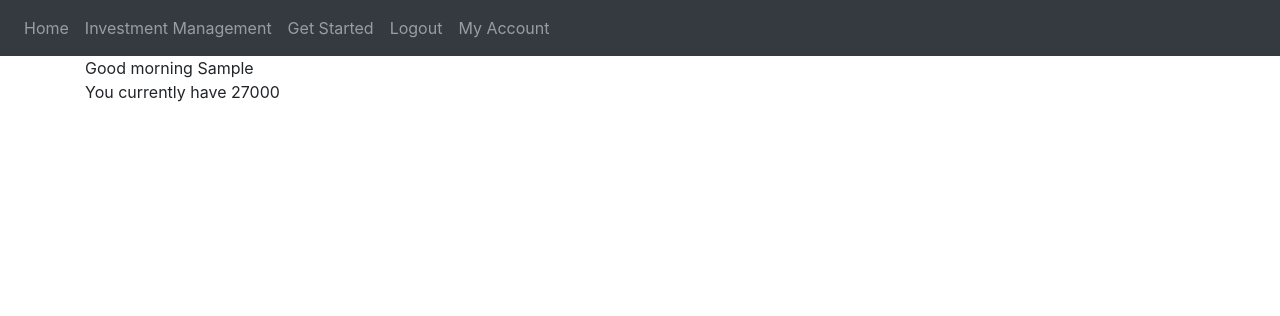
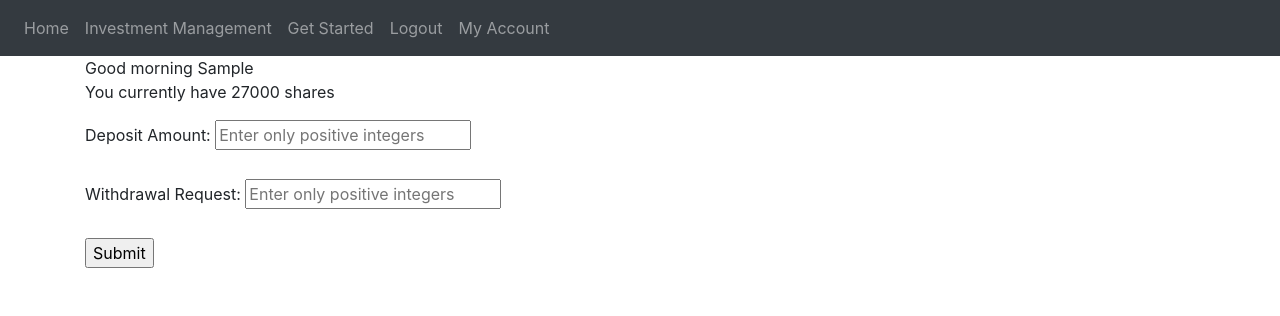
Before and after one commit to sckeen1988/investSite, a Flask app: page /myAccount in a window 1280 px wide. Shown: the top 316 px of the page. Run offline with Flask 2, Linux system fonts and the light colour scheme; the visitor is signed in with stand-in values (Sample User, id 1); data comes from the database, SQL or seed files in the repository; some libraries are stand-ins or nearby versions.

Commit message:
Update myAccount.html

```diff
--- a/website/templates/myAccount.html
+++ b/website/templates/myAccount.html
@@ -6,5 +6,16 @@ Invest Smarter today
 
 {% block content %}
 Good morning {{ current_user.first_name }}
-<p>You currently have {{account}} </p>
+<p>You currently have {{account}} shares</p>
+<form method="POST">
+    <label for="deposit">Deposit Amount:</label>
+    <input type="text" id="deposit" name="deposit" placeholder="Enter only positive integers">
+    <br><br>
+
+    <label for="withdraw">Withdrawal Request: </label>
+    <input type="text" id="withdraw" name="withdraw" placeholder="Enter only positive integers"><br><br>
+    <input type="submit" value="Submit">
+
+</form>
+
 {% endblock %}
```
